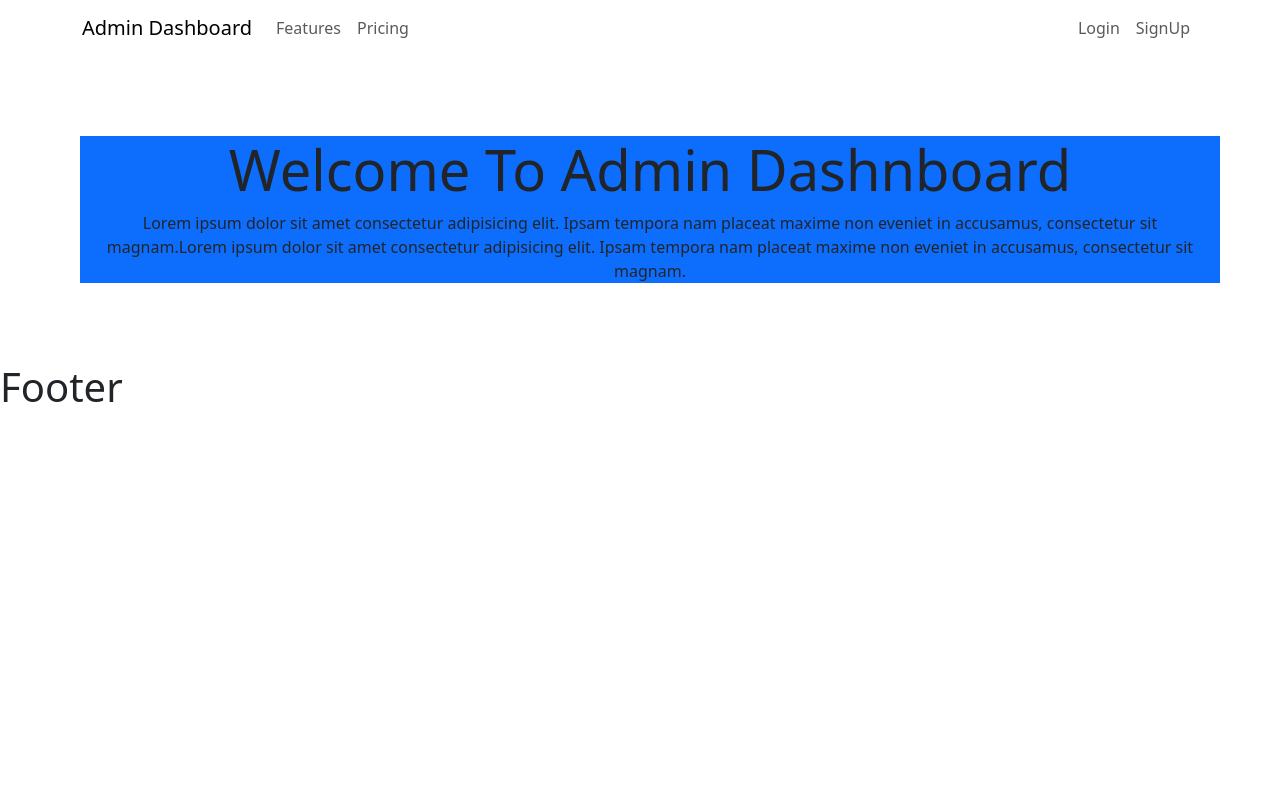
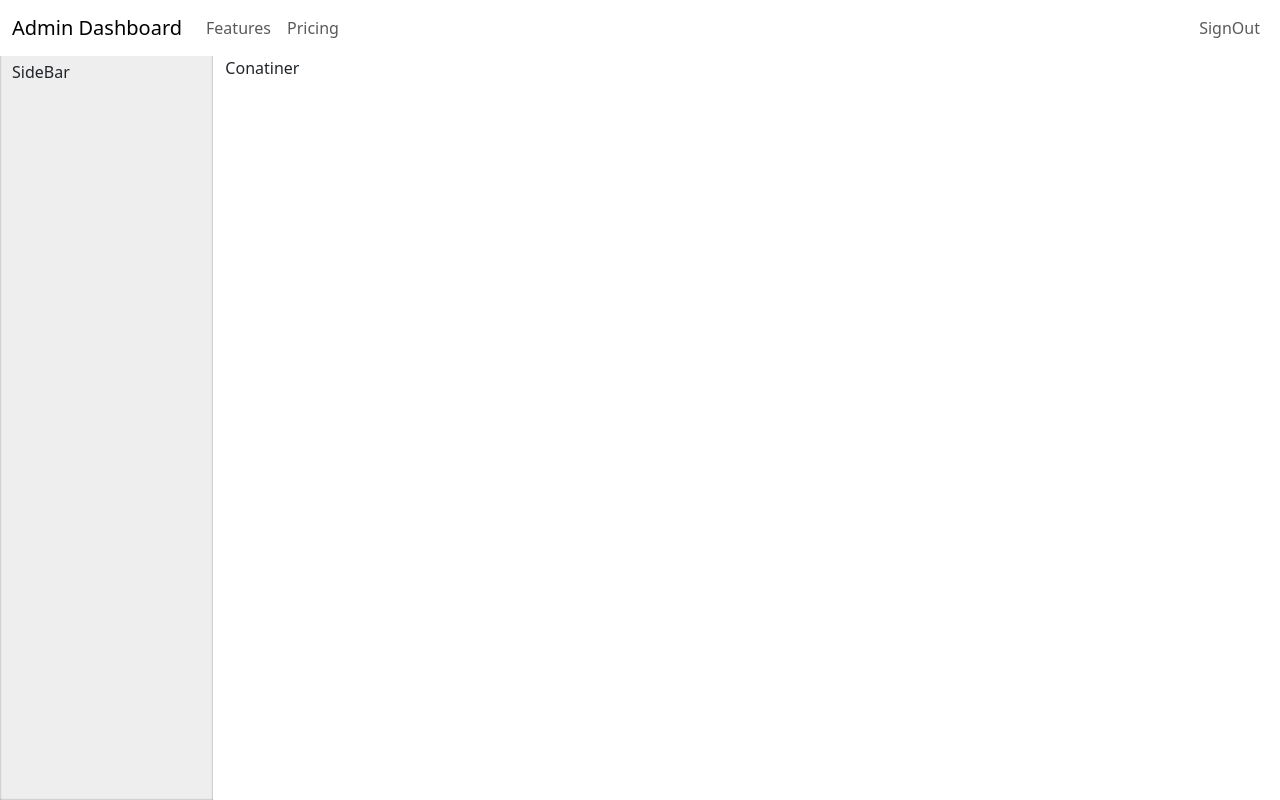
Before and after one commit to mdgausulislam/Mern-ecommerce-project-admin, a React (Vite) app: page / in a window 1280 px wide. Built offline with nearby package versions, Linux system fonts and the light colour scheme; sample sign-in values are in the browser's storage.

Commit message:
create a admin dashboard sidebar

```diff
--- /dev/null
+++ b/src/Components/Home/AdminDashboard/AdminDashBoard.css
@@ -0,0 +1,9 @@
+.sidebar {
+    position: fixed;
+    top: 0;
+    left: 0;
+    bottom: 0;
+    background-color: #eee;
+    padding-top: 60px;
+    box-shadow: inset 0 0 2px gray;
+}
--- a/src/Components/Home/AdminDashboard/AdminDashboard.jsx
+++ b/src/Components/Home/AdminDashboard/AdminDashboard.jsx
@@ -1,15 +1,24 @@
 import React from 'react';
+import { Col, Container, Row } from 'react-bootstrap';
+import './AdminDashBoard.css'
 
 
 const AdminDashboard = () => {
     return (
         <div>
-            <div style={{ margin: '5rem' }} className="container jumbotron text-center bg-primary">
+            {/* <div style={{ margin: '5rem' }} className="container jumbotron text-center bg-primary">
                 <h1 className="display-4">Welcome To Admin Dashnboard</h1>
                 <p>
                     Lorem ipsum dolor sit amet consectetur adipisicing elit. Ipsam tempora nam placeat maxime non eveniet in accusamus, consectetur sit magnam.Lorem ipsum dolor sit amet consectetur adipisicing elit. Ipsam tempora nam placeat maxime non eveniet in accusamus, consectetur sit magnam.
                 </p>
-            </div>
+            </div> */}
+
+            <Container fluid>
+                <Row>
+                    <Col md={2} className='sidebar'>SideBar</Col>
+                    <Col md={10} style={{ marginLeft: 'auto' }}>Conatiner</Col>
+                </Row>
+            </Container>
         </div>
     );
 };
--- a/src/Components/Login/Login.jsx
+++ b/src/Components/Login/Login.jsx
@@ -6,9 +6,9 @@ import {
 
 }
     from 'mdb-react-ui-kit';
-import login, { isUserLoggedIn } from '../../redux/actions/authActions';
+import login from '../../redux/actions/authActions';
 import { useDispatch, useSelector } from 'react-redux';
-import { useEffect, useState } from 'react';
+import { useState } from 'react';
 import SocialLogin from '../Shared/SocialLogin/SocialLogin';
 import { Navigate } from 'react-router-dom';
 
@@ -20,11 +20,6 @@ const Login = () => {
 
     const dispatch = useDispatch();
 
-    useEffect(() => {
-        if (!auth.authenticate) {
-            dispatch(isUserLoggedIn())
-        }
-    }, [])
 
     const handleClickLogin = (e) => {
         e.preventDefault();
--- a/src/Components/Shared/NavBar/NavBar.jsx
+++ b/src/Components/Shared/NavBar/NavBar.jsx
@@ -2,12 +2,39 @@ import Container from 'react-bootstrap/Container';
 import Nav from 'react-bootstrap/Nav';
 import Navbar from 'react-bootstrap/Navbar';
 import NavDropdown from 'react-bootstrap/NavDropdown';
+import { useSelector } from 'react-redux';
 import { Link, NavLink } from 'react-router-dom';
 const NavBar = () => {
+    const auth = useSelector(state => state.auth);
+
+
+
+    const loggedInLinks = () => {
+        return (
+            <Nav>
+                <li className="nav-item">
+                    <span className='nav-link'>SignOut</span>
+                </li>
+            </Nav>
+        )
+    }
+
+    const nonLoggedInLinks = () => {
+        return (
+            <Nav>
+                <li className="nav-item ">
+                    <NavLink to='/login' className='nav-link'>Login</NavLink>
+                </li>
+                <li className="nav-item">
+                    <NavLink to='/signup' className='nav-link'>SignUp</NavLink>
+                </li>
+            </Nav>
+        )
+    }
     return (
         <div>
-            <Navbar collapseOnSelect expand="lg" className="bg-white text-light">
-                <Container>
+            <Navbar collapseOnSelect expand="lg" className="bg-white text-light" style={{ zIndex: 1 }}>
+                <Container fluid>
                     <Link to='/' className='navbar-brand'>Admin Dashboard</Link>
                     <Navbar.Toggle aria-controls="responsive-navbar-nav" />
                     <Navbar.Collapse id="responsive-navbar-nav">
@@ -26,14 +53,8 @@ const NavBar = () => {
                                 </NavDropdown.Item>
                             </NavDropdown> */}
                         </Nav>
-                        <Nav>
-                            <li className="nav-item ">
-                                <NavLink to='/login' className='nav-link'>Login</NavLink>
-                            </li>
-                            <li className="nav-item">
-                                <NavLink to='/signup' className='nav-link'>SignUp</NavLink>
-                            </li>
-                        </Nav>
+                        {auth.authenticate ? loggedInLinks() : nonLoggedInLinks()}
+
                     </Navbar.Collapse>
                 </Container>
             </Navbar>
--- a/src/Components/SignUp/SignUp.jsx
+++ b/src/Components/SignUp/SignUp.jsx
@@ -9,29 +9,56 @@ import {
 }
     from 'mdb-react-ui-kit';
 import SocialLogin from '../Shared/SocialLogin/SocialLogin';
+import { Navigate } from 'react-router-dom';
+import { useSelector } from 'react-redux';
 const SignUp = () => {
+
+    const auth = useSelector(state => state.auth);
+    if (auth.authenticate) {
+        return <Navigate to='/' />
+    }
     return (
         <MDBContainer className="p-3 my-5 container">
-            <form>
+
             <MDBRow>
                 <MDBCol col='10' md='6'>
                     <img src="https://mdbcdn.b-cdn.net/img/Photos/new-templates/bootstrap-login-form/draw2.svg" className="img-fluid animated-image" alt="Phone image" />
                 </MDBCol>
                 <MDBCol col='4' md='6'>
-                        <MDBInput wrapperClass='mb-4 mt-3' placeholder='FirstName' id='formControlLg' type='text' size="lg" />
+                    <form onSubmit={handleSignup}>
+                        <MDBInput
+                            wrapperClass='mb-4 mt-3'
+                            placeholder='FirstName'
+                            type='text'
+                            size="lg" />
 
-                        <MDBInput wrapperClass='mb-4' placeholder='LastName' id='formControlLg' type='text' size="lg" />
+                        <MDBInput
+                            wrapperClass='mb-4'
+                            placeholder='LastName'
+                            type='text'
+                            size="lg" />
 
-                        <MDBInput wrapperClass='mb-4' placeholder='Email address' id='formControlLg' type='email' size="lg" />
+                        <MDBInput
+                            wrapperClass='mb-4'
+                            placeholder='Email address'
+                            type='email'
+                            size="lg" />
 
-                        <MDBInput wrapperClass='mb-4' placeholder='Password' id='formControlLg' type='password' size="lg" />
+                        <MDBInput
+                            wrapperClass='mb-4'
+                            placeholder='Password'
+                            type='password'
+                            size="lg" />
 
-                        {/* <MDBBtn className="mb-4">Sign in</MDBBtn> */}
-                        <input type="submit" value="SignUp" className='btn btn-primary w-100 py-2' />
+                        <input
+                            type="submit"
+                            value="SignUp"
+                            className='btn btn-primary w-100 py-2' />
+                    </form>
                     <SocialLogin />
                 </MDBCol>
             </MDBRow>
-            </form>
+
         </MDBContainer>
     );
 };
--- a/src/Routes/Routes.jsx
+++ b/src/Routes/Routes.jsx
@@ -31,18 +31,26 @@
 // ]);
 
 
-import React from 'react';
-import { BrowserRouter as Router, Routes, Route } from 'react-router-dom';
+import React, { useEffect } from 'react';
+import { Routes, Route } from 'react-router-dom';
 import Login from '../Components/Login/Login';
 import SignUp from '../Components/SignUp/SignUp';
 import Home from '../Components/Home/Home/Home';
 import Main from '../Layout/Main';
 import PrivateRoutes from './PrivateRoutes';
+import { useDispatch, useSelector } from 'react-redux';
+import { isUserLoggedIn } from '../redux/actions/authActions';
 
 const App = () => {
+    const dispatch = useDispatch();
+    const auth = useSelector(state => state.auth);
+    useEffect(() => {
+        if (!auth.authenticate) {
+            dispatch(isUserLoggedIn())
+        }
+    }, [])
     return (
         <div className='App'>
-            <Router>
             <Routes>
                 <Route path="/" element={<Main />}>
                     {/* Public Routes */}
@@ -51,7 +59,6 @@ const App = () => {
                     <Route path="/signup" element={<SignUp />} />
                 </Route>
             </Routes>
-            </Router>
         </div>
     );
 };
--- a/src/main.jsx
+++ b/src/main.jsx
@@ -9,14 +9,17 @@ import './index.css'
 import { Provider } from 'react-redux';
 import store from './redux/store/store.js';
 import App from './Routes/Routes.jsx';
+import { BrowserRouter as Router, Routes, Route } from 'react-router-dom';
 
 window.store = store;
 
 ReactDOM.createRoot(document.getElementById('root')).render(
   <Provider store={store}>
-    <React.StrictMode>
-      {/* <RouterProvider router={router} /> */}
-      <App />
-    </React.StrictMode>
+    <Router>
+      <React.StrictMode>
+        {/* <RouterProvider router={router} /> */}
+        <App />
+      </React.StrictMode>
+    </Router>
   </Provider>
 )
--- a/src/redux/actions/authActions.js
+++ b/src/redux/actions/authActions.js
@@ -59,3 +59,10 @@ export const isUserLoggedIn = () => {
         }
     }
 }
+
+
+export const signOut = () => {
+    return async dispatch => {
+        localStorage.clear();
+    }
+}
```
Lines whose indentation alone changed are shown as unchanged.
